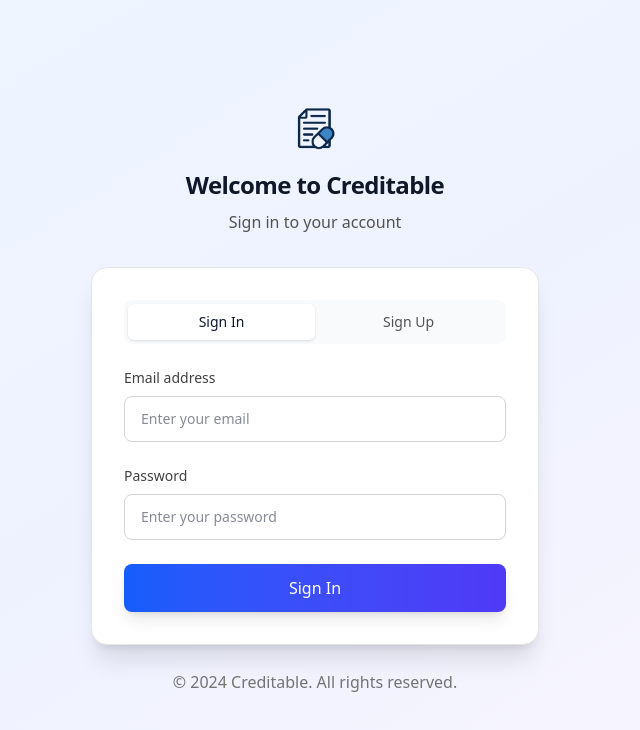
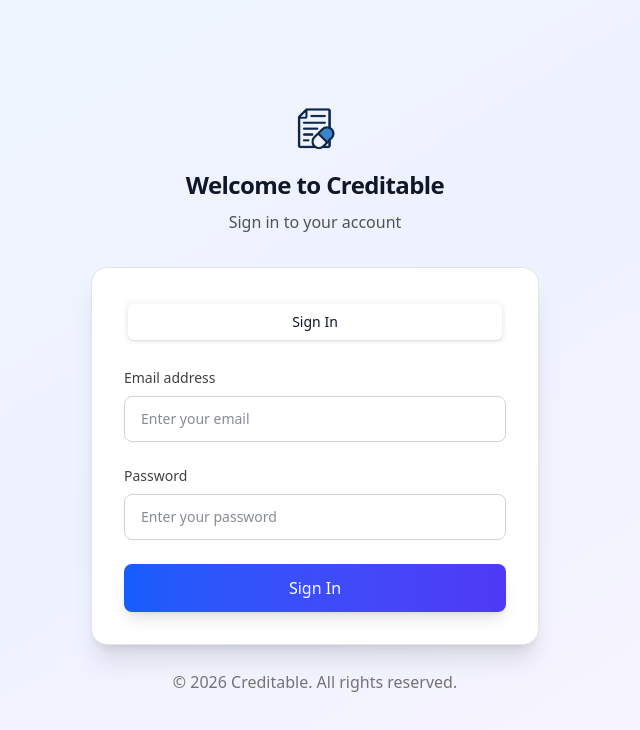
Before and after one commit to creditablehq/creditable, a React (Vite) app in the folder apps/frontend/: page /style-guide in a window 1280 px wide. Shown: the top 730 px of the page, without its empty margins (325-965 px from the left). Built offline with nearby package versions, Linux system fonts and the light colour scheme; no server answers; what @radix-ui/themes would draw is missing.

Commit message:
cleanup auth flow; keep signup disabled

```diff
--- a/apps/frontend/src/components/auth/LoginForm.tsx
+++ b/apps/frontend/src/components/auth/LoginForm.tsx
@@ -2,7 +2,6 @@
 import { useAuth } from '../../contexts/AuthContext';
 import { login } from '../../api/auth';
 import { cn } from '../../../lib/utils';
-import clsx from 'clsx';
 
 const LoginForm = () => {
   const { setToken, setUser } = useAuth();
--- a/apps/frontend/src/components/auth/SignupForm.tsx
+++ b/apps/frontend/src/components/auth/SignupForm.tsx
@@ -1,6 +1,6 @@
 // src/components/SignupForm.tsx
 import React, { useState } from 'react';
-import { useAuth } from '../../contexts/AuthContext'; // Import the custom auth hook
+import { useAuth } from '../../contexts/AuthContext';
 import { signUp } from '../../api/auth';
 
 const SignupForm = () => {
--- a/apps/frontend/src/pages/Auth.tsx
+++ b/apps/frontend/src/pages/Auth.tsx
@@ -1,4 +1,4 @@
-import React, { useState } from 'react';
+import { useState } from 'react';
 import { useAuth } from '../contexts/AuthContext';
 import LoginForm from '../components/auth/LoginForm';
 import SignupForm from '../components/auth/SignupForm';
@@ -45,7 +45,8 @@
             >
               Sign In
             </button>
-            <button
+            {/* TODO: remove when Sign Up enabled */}
+            {/* <button
               onClick={() => setAuthMode('signup')}
               className={cn(
                 'flex-1 py-2 px-4 rounded-md text-sm font-medium transition-all',
@@ -55,7 +56,7 @@
               )}
             >
               Sign Up
-            </button>
+            </button> */}
           </div>
 
           {/* Form */}
@@ -64,7 +65,7 @@
 
         {/* Footer */}
         <div className="text-center mt-6 text-sm text-neutral-500 dark:text-neutral-400">
-          <p>© 2024 Creditable. All rights reserved.</p>
+          <p>© 2026 Creditable. All rights reserved.</p>
         </div>
       </div>
     </div>
```
